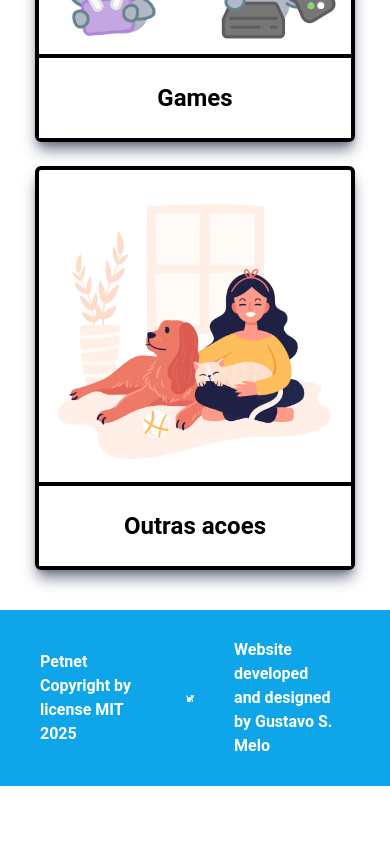
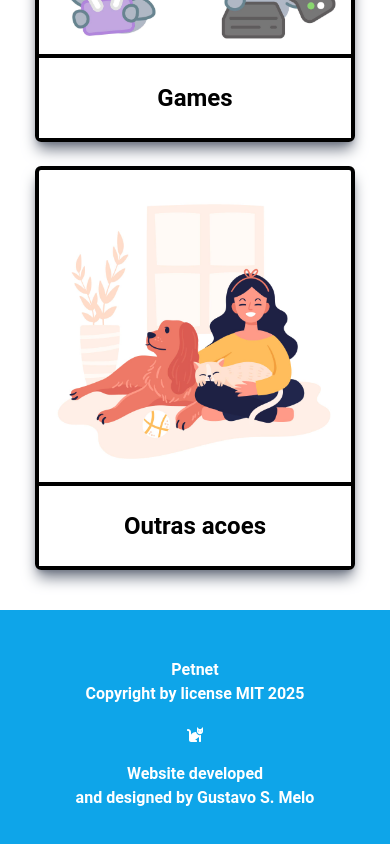
Before and after one commit to GustavoSMelo/petnet, a Next.js app: page /home in a window 390 px wide. Shown: the part 3249-4093 px from the top of the page. Before the commit the page ends 4035 px from the top, so only its background shows below. Built offline with nearby package versions, Linux system fonts and the light colour scheme.

Commit message:
:lipstick: add a simple responsivity on footer

```diff
--- a/src/components/footer/footer.style.scss
+++ b/src/components/footer/footer.style.scss
@@ -10,4 +10,12 @@
     h2 {
         @apply px-10;
     }
+
+    @media screen and (max-width: 720px) {
+        @apply flex-col items-center text-center;
+
+        h2 {
+            @apply py-5
+        }
+    }
 }
```
